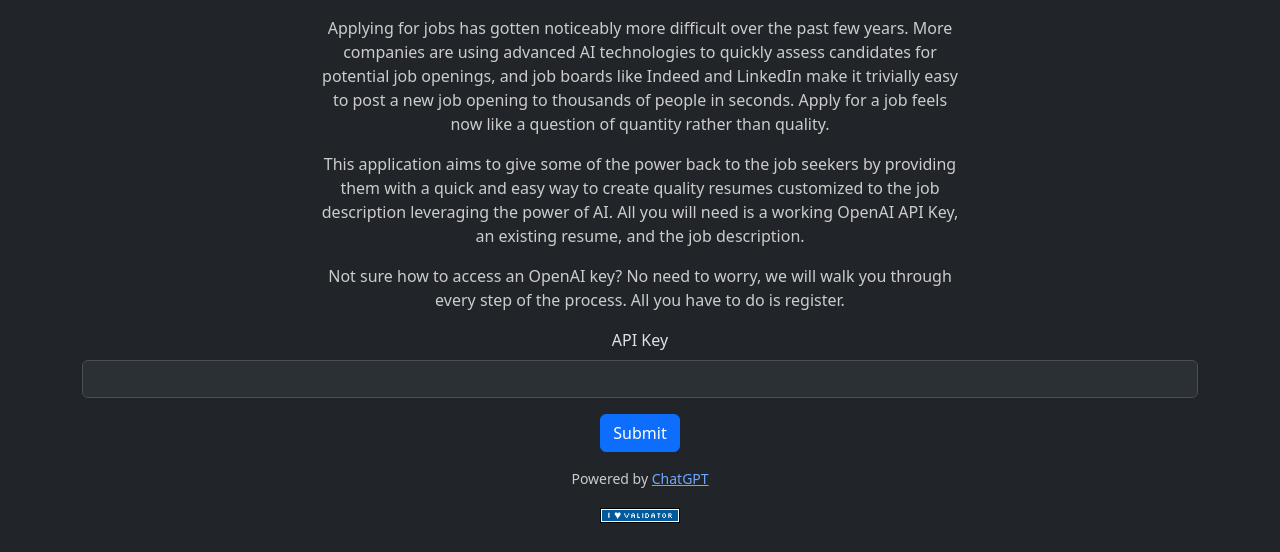
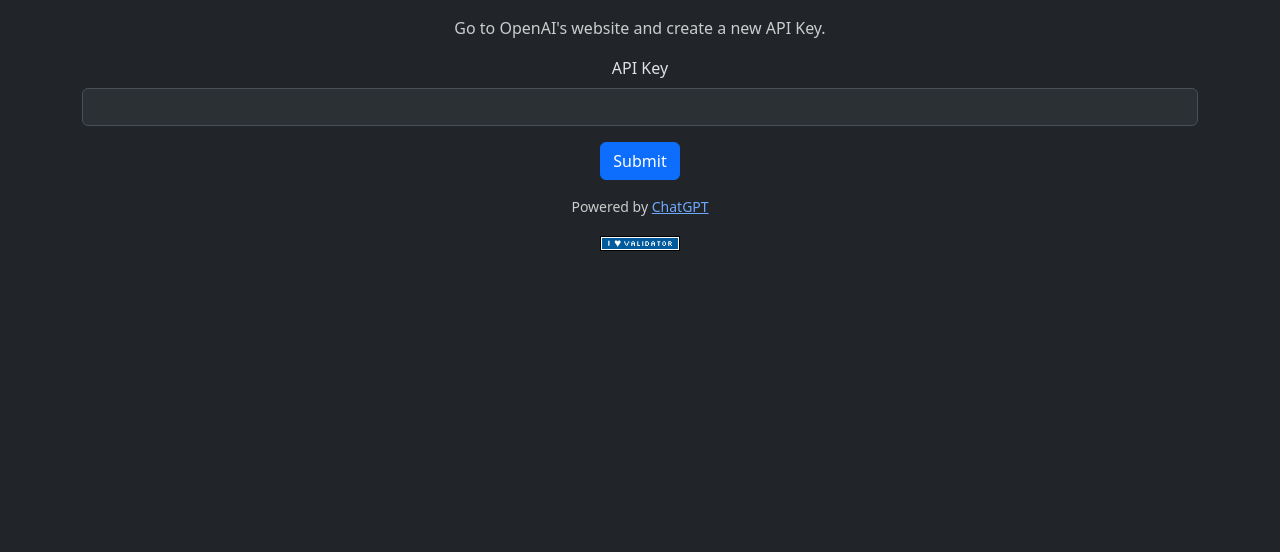
Before and after one commit to jadonvanyo/resi.ai, a Flask app: template templates/api_key.html in a window 1280 px wide. Shown: the part 75-627 px from the top of the page. Run offline with Flask 3, Linux system fonts and the light colour scheme; the template is opened without the code that fills it, so the values that code supplies are empty; some libraries are stand-ins or nearby versions.

```diff
--- a/templates/api_key.html
+++ b/templates/api_key.html
@@ -7,20 +7,7 @@
 {% block main %}
     <div class="container text-area">
         <p>
-            Applying for jobs has gotten noticeably more difficult over the past few years.
-            More companies are using advanced AI technologies to quickly assess candidates for potential
-            job openings, and job boards like Indeed and LinkedIn make it trivially easy to post a new job
-            opening to thousands of people in seconds. Apply for a job feels now like a question of quantity
-            rather than quality.
-        </p>
-        <p>
-            This application aims to give some of the power back to the job seekers by providing them with a
-            quick and easy way to create quality resumes customized to the job description leveraging the power
-            of AI. All you will need is a working OpenAI API Key, an existing resume, and the job description.
-        </p>
-        <p>
-            Not sure how to access an OpenAI key? No need to worry, we will walk you through every step of the
-            process. All you have to do is register.
+            Go to OpenAI's website and create a new API Key.
         </p>
     </div>
     <form action="/login" method="post">
```
